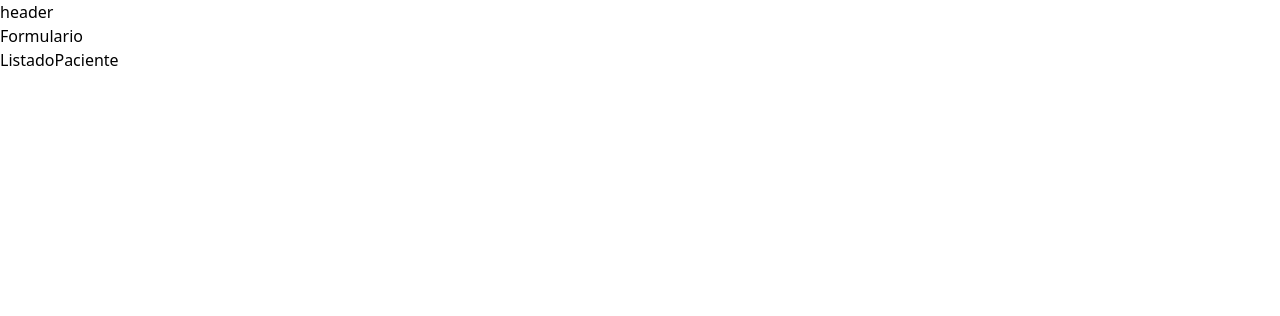
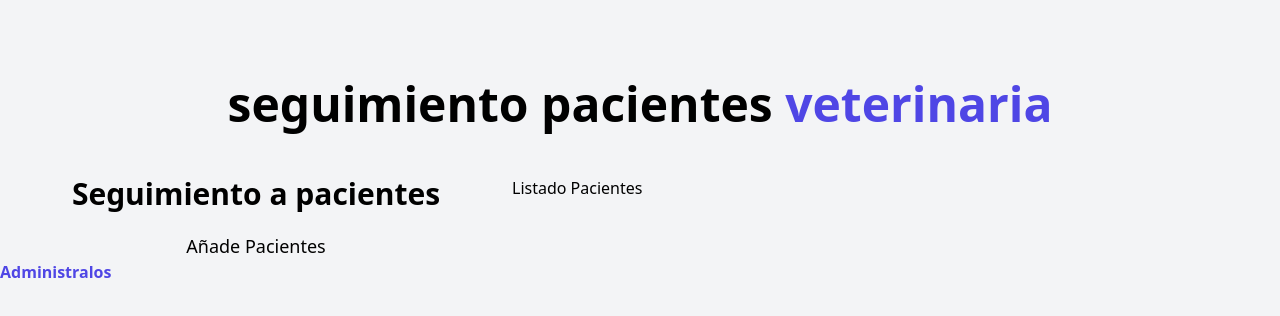
Before and after one commit to marlonvas/Electiva22, a React (Vite) app in the folder citas-react/: page / in a window 1280 px wide. Shown: the top 316 px of the page. Built offline with nearby package versions, Linux system fonts and the light colour scheme.

Commit message:
Agregando tailwind

```diff
--- a/citas-react/index.html
+++ b/citas-react/index.html
@@ -6,7 +6,7 @@
     <meta name="viewport" content="width=device-width, initial-scale=1.0" />
     <title>App citas</title>
   </head>
-  <body>
+  <body class="bg-gray-100 h-screen">
     <div id="root"></div>
     <script type="module" src="/src/main.jsx"></script>
   </body>
--- a/citas-react/src/App.jsx
+++ b/citas-react/src/App.jsx
@@ -14,10 +14,14 @@
 
   return (
     /*etiqueta padre y el body de la pagina */
-    <div>
+    <div className="container mx-auto mt-20">
       <Header />
+      <div className="mt-12 md:flex">
       <Formulario />
       <ListadoPaciente />
+
+      </div>
+
 
     </div>
   )
--- a/citas-react/src/components/Formulario.jsx
+++ b/citas-react/src/components/Formulario.jsx
@@ -2,9 +2,14 @@
 
 function Formulario() {
   return (
-    <div>Formulario
-
-
+    <div className='md:w-1/2 lg:w-2/5'>
+      <h2 className='font-black text-3xl text-center'> Seguimiento a pacientes</h2>
+      <p className=' text-lg mt-5 text-center'>
+        Añade Pacientes{" "}
+      </p>
+      <span className='text-indigo-600 font-bold'>
+        Administralos
+      </span>
     </div>
 
   )
--- a/citas-react/src/components/Header.jsx
+++ b/citas-react/src/components/Header.jsx
@@ -2,11 +2,9 @@
 
 function Header() {
   return (
-    <div>
-    <div>header</div>
-
-
-    </div>
+    <h1 className="font-black text-5xl text-center md:w-2/3 mx-auto">
+      seguimiento pacientes{" "}<spam className="text-indigo-600">veterinaria</spam>
+    </h1>
 
 
   )
--- a/citas-react/src/components/ListadoPaciente.jsx
+++ b/citas-react/src/components/ListadoPaciente.jsx
@@ -2,7 +2,10 @@
 
 function ListadoPaciente() {
   return (
-    <div>ListadoPaciente</div>
+    <div className=' w-1/2 lg:2-3/5'>
+      <h2>Listado Pacientes</h2>
+
+    </div>
   )
 }
 
```
